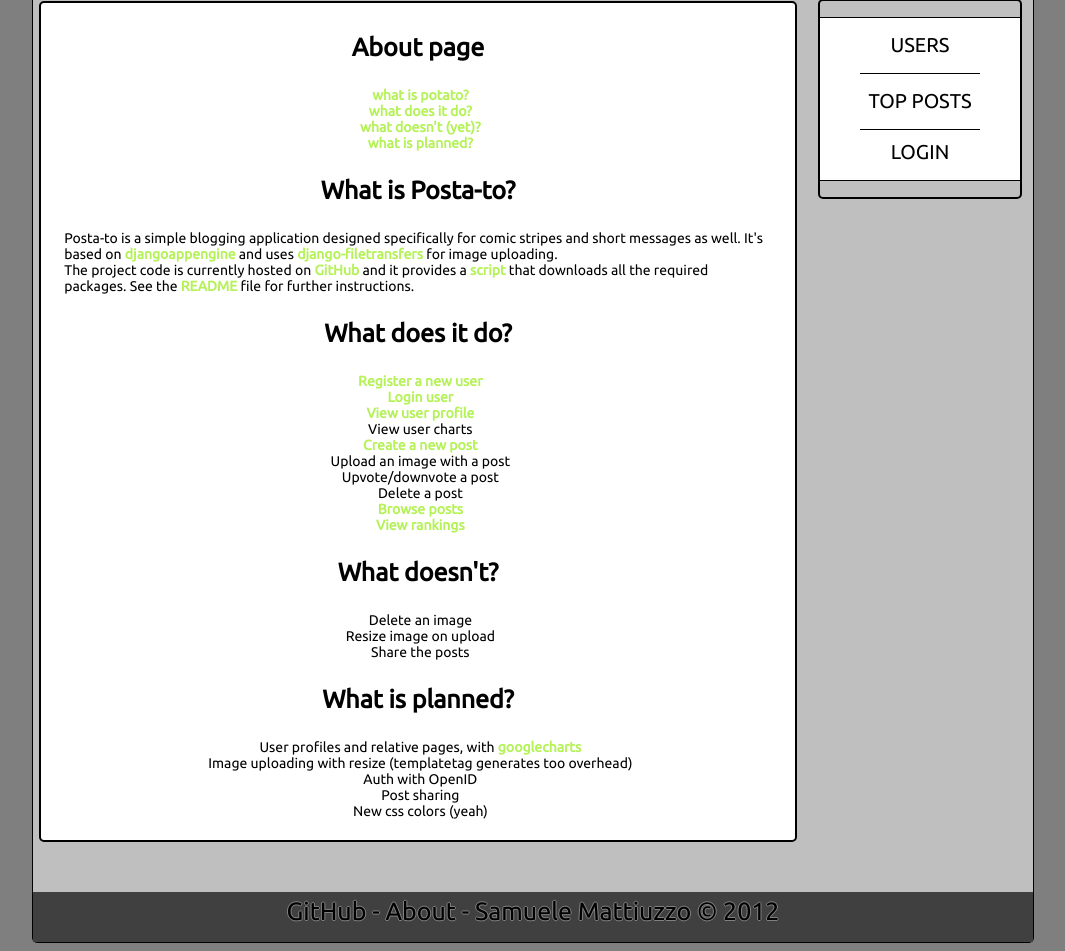
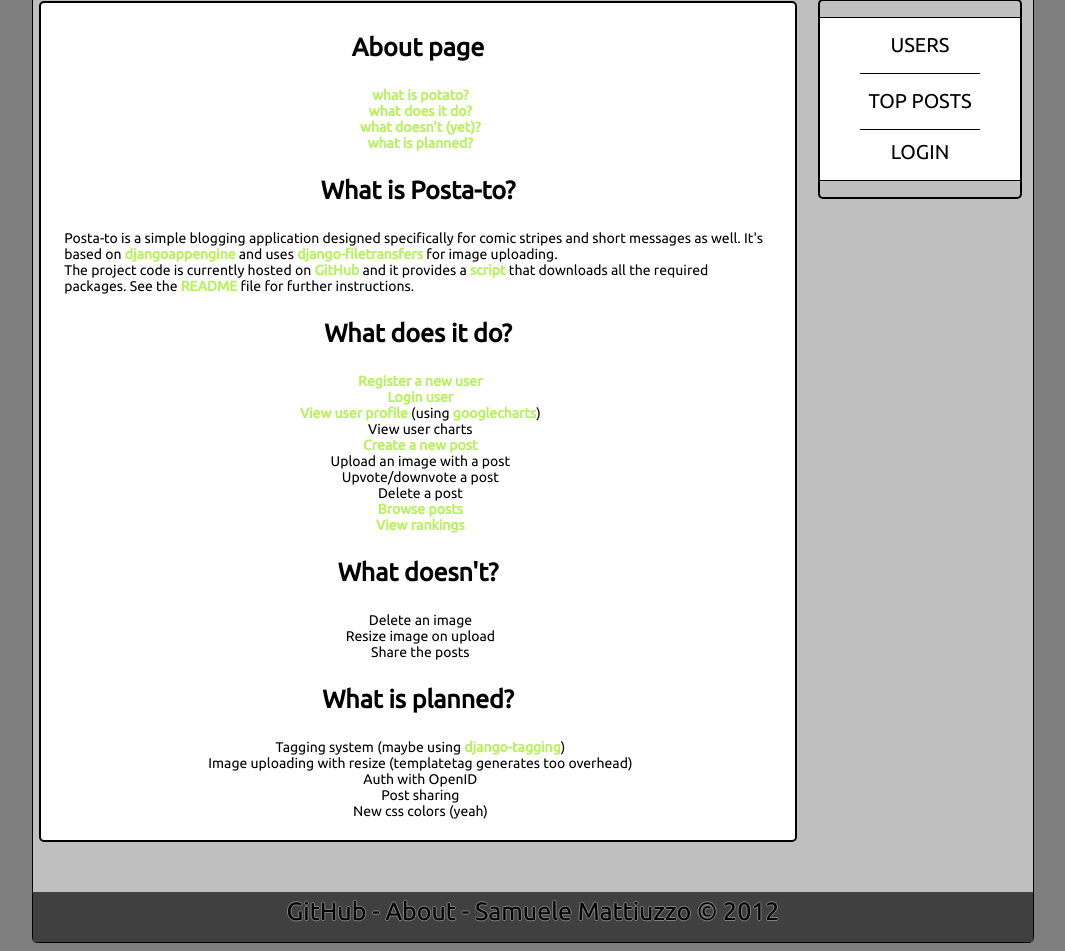
Before and after one commit to samuele-mattiuzzo/posta-to, a Django app: template templates/about.html in a window 1280 px wide. Shown: the part 169-1120 px from the top of the page, without its empty margins (107-1172 px from the left). Run offline with Django 3.2, Linux system fonts and the light colour scheme; the template is opened without the code that fills it, so the values that code supplies are empty; some libraries are stand-ins or nearby versions.

Commit message:
Forgot README and About with planning news

```diff
--- a/templates/about.html
+++ b/templates/about.html
@@ -26,7 +26,7 @@
 			<ul>
 				<li><a class="link" href="/signup/">Register a new user</a></li>
 				<li><a class="link" href="/login/">Login user</a></li>
-				<li><a class="link" href="/users/">View user profile</a></li>
+				<li><a class="link" href="/users/">View user profile</a> (using <a class="link" href="https://developers.google.com/chart/">googlecharts</a>)</li>
 				<li>View user charts</li>
 				<li><a class="link" href="/posts/new/">Create a new post</a></li>
 				<li>Upload an image with a post</li>
@@ -49,7 +49,8 @@
 		<!-- what is planned -->
 		<p class="title" id="to-do">What is planned?</p>
 			<ul>
-				<li>User profiles and relative pages, with <a class="link" href="https://developers.google.com/chart/">googlecharts</a></li>
+
+				<li>Tagging system (maybe using <a class="link" href="http://code.google.com/p/django-tagging/">django-tagging</a>)</li>
 				<li>Image uploading with resize (templatetag generates too overhead)</li>
 				<li>Auth with OpenID</li>
 				<li>Post sharing</li>
```
Also changed, not shown: README.md.
